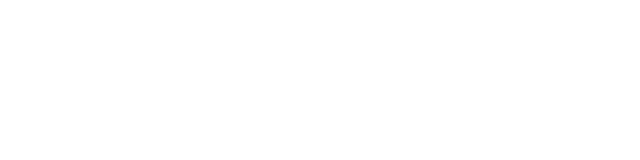
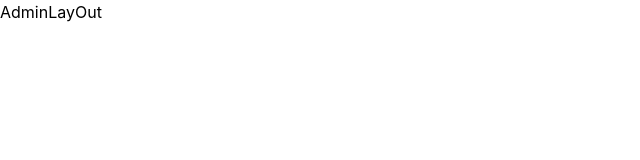
Before and after one commit to Dev-kayes/reddit, a React app in the folder frontEnd/: page /admin in a window 1280 px wide. Before the commit this address had no page. Shown: the top 160 px of the page, without its empty margins (0-640 px from the left). Built offline with nearby package versions, Linux system fonts and the light colour scheme; the HTML template or start-up script is replaced by a standard one.

Commit message:
admin start

```diff
--- a/frontEnd/src/App.jsx
+++ b/frontEnd/src/App.jsx
@@ -11,6 +11,7 @@
 import OrderConfirmationPage from "./pages/OrderConfirmationPage";
 import OrderDetailsPage from "./pages/OrderDetailsPage";
 import MyOrderPage from "./pages/MyOrderPage";
+import AdminLayOut from "./components/Admin/AdminLayOut";
 
 const App = () => {
   return (
@@ -32,7 +33,8 @@
           <Route path="orderDetailsPage/:id" element={<OrderDetailsPage />} />
           <Route path="my-orders" element={<MyOrderPage />} />
         </Route>
-        <Route>{/* admin layout */}</Route>
+        {/* admin layout */}
+        <Route path="/admin" element={<AdminLayOut />}></Route>
       </Routes>
     </>
   );
--- /dev/null
+++ b/frontEnd/src/components/Admin/AdminLayOut.jsx
@@ -0,0 +1,7 @@
+import React from "react";
+
+const AdminLayOut = () => {
+  return <div>AdminLayOut</div>;
+};
+
+export default AdminLayOut;
```
